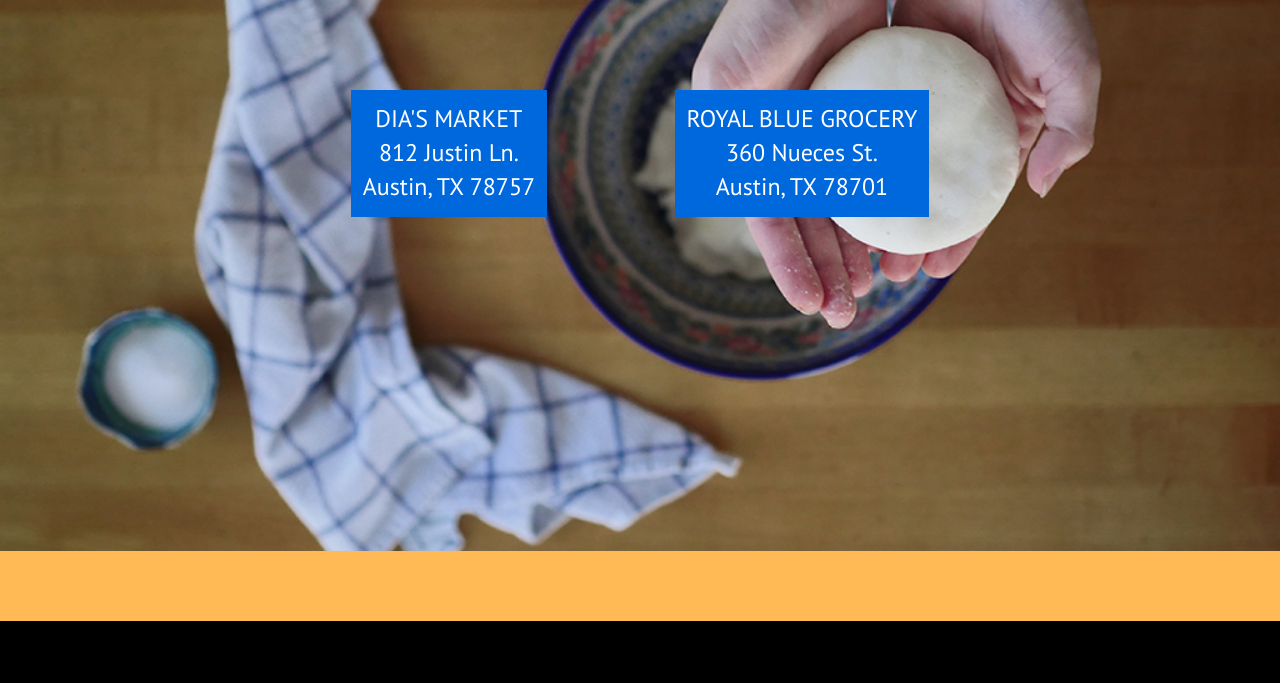
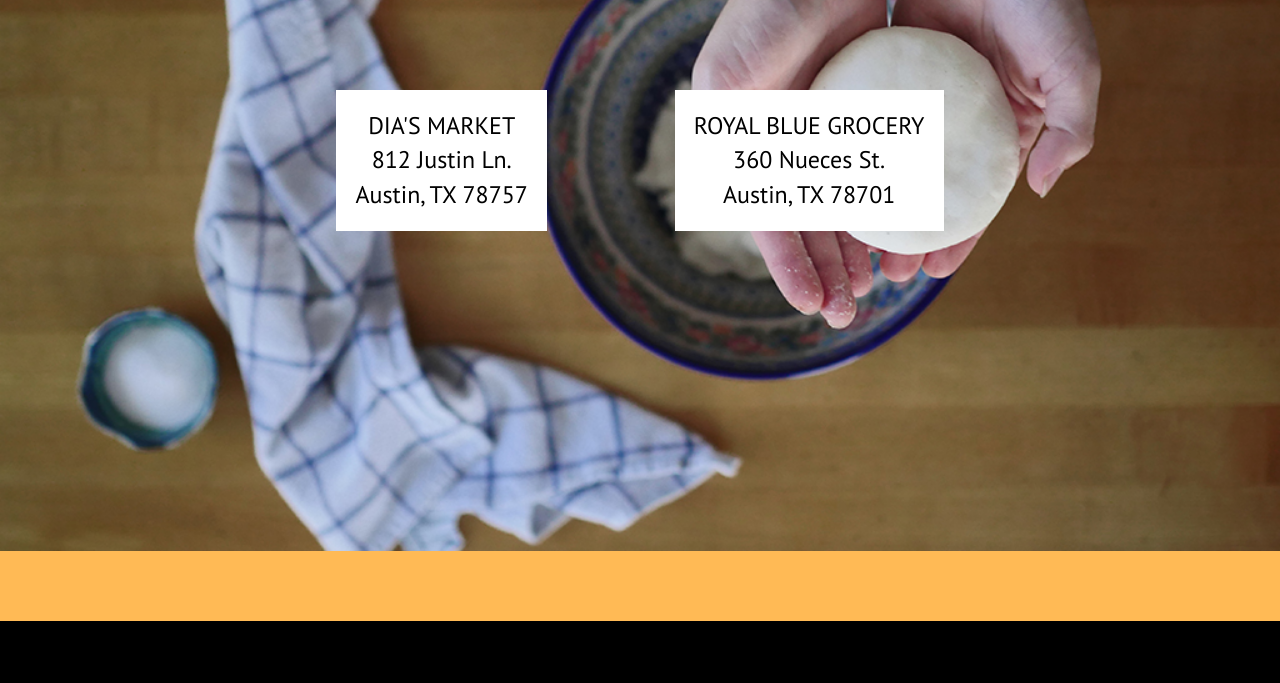
Before and after one commit to zamariac/nenas_website, a website: page index.html in a window 1280 px wide. Shown: the part 2752-3435 px from the top of the page. Drawn offline with nearby package versions, Linux system fonts and the light colour scheme.

Commit message:
location background

```diff
--- a/styles/main.scss
+++ b/styles/main.scss
@@ -134,14 +134,14 @@
 		div{
 			font-size:18px;
 			margin: 60px;
-			background-color:#0068DD;
-			padding:.5em;
+			background-color:white;
+			padding:.8em;
+			color: black;
 
 			a{
-				color: white;
+				color: black;
 			}
 		}
-
 
 	}
 
```
Also changed, not shown: styles/main.css, 1 other file.
